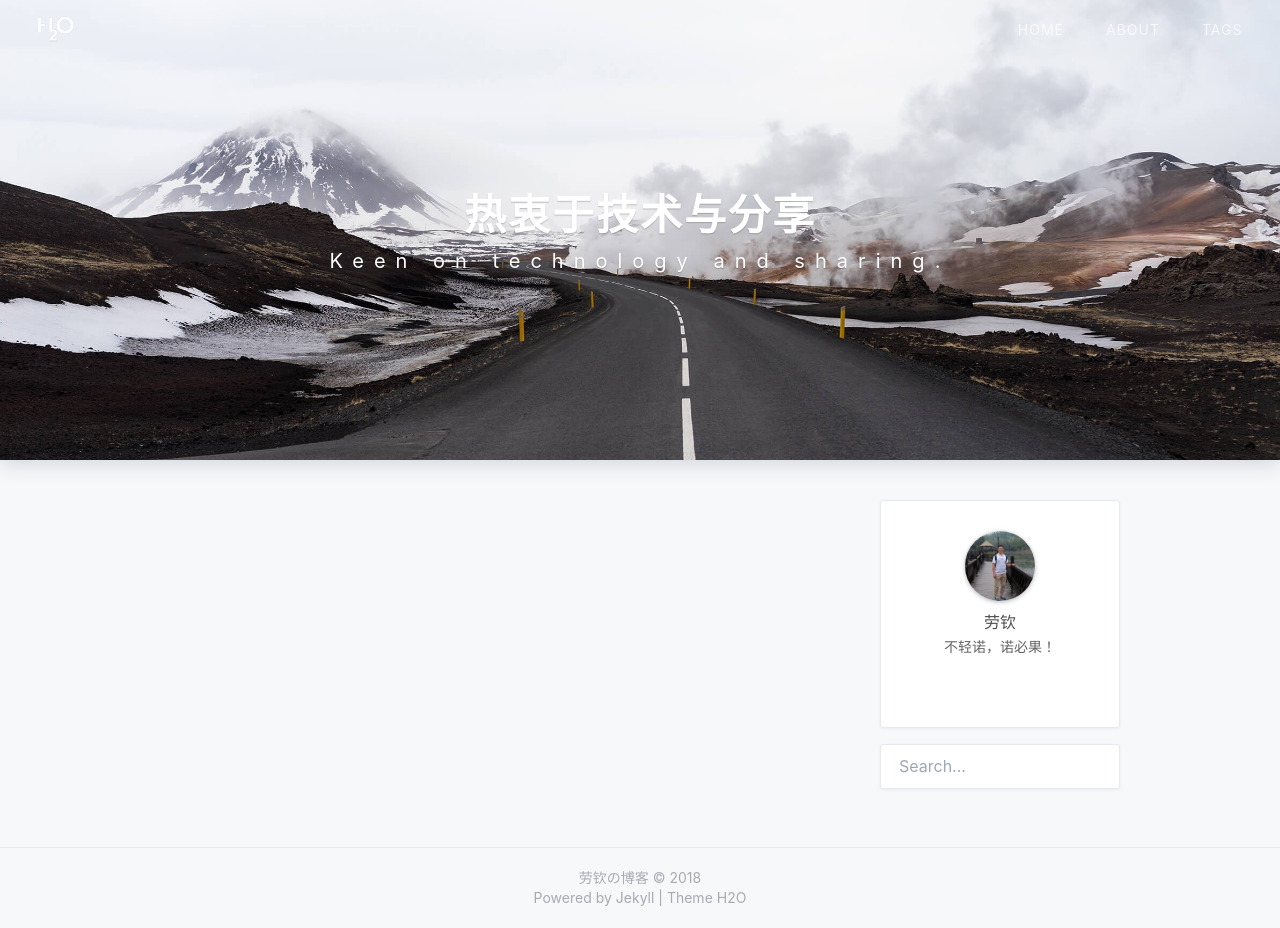
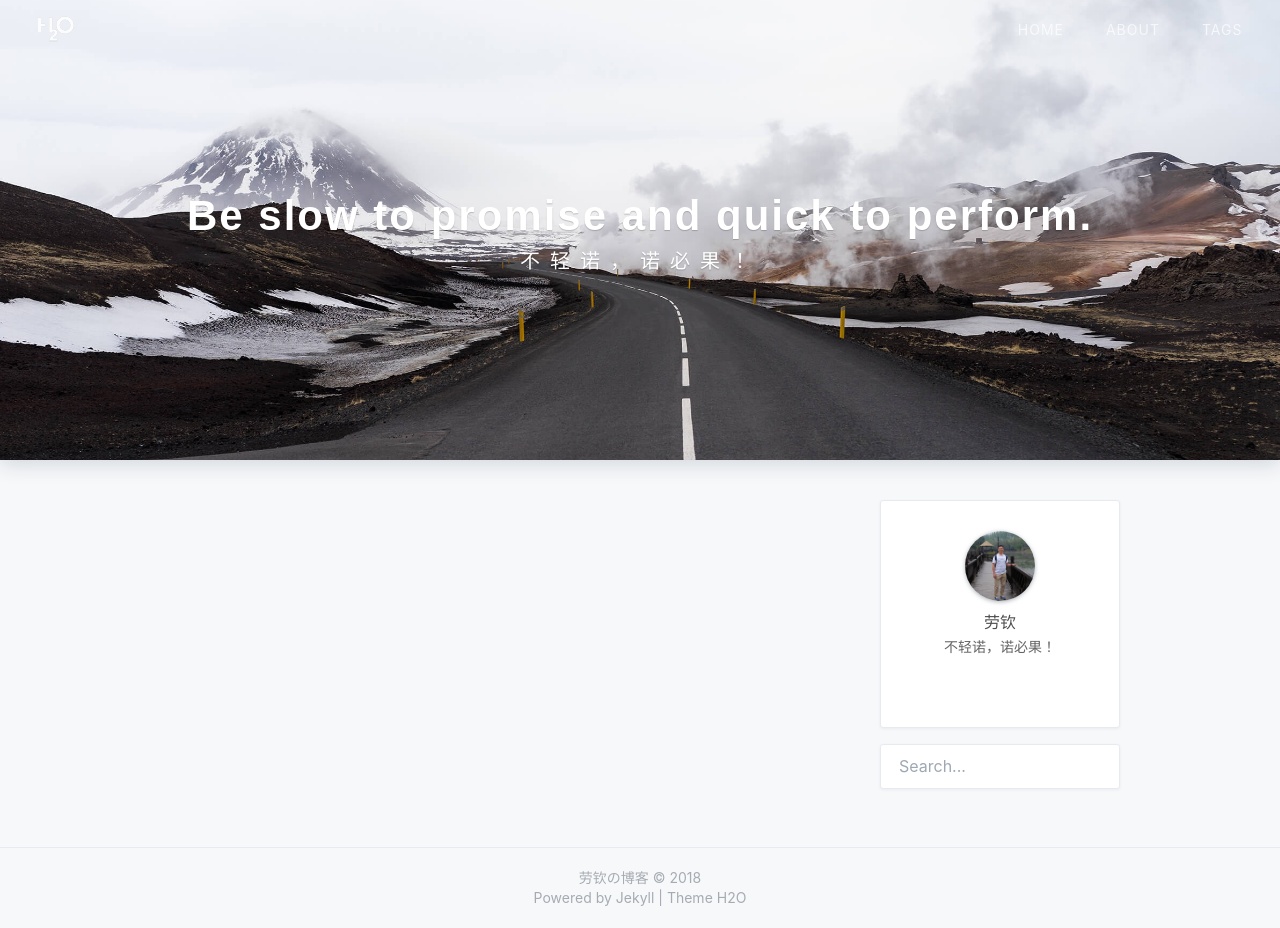
Before and after one commit to RitchieLao/RitchieLao.github.io, a Jekyll site: the page built from index.html, in a window 1280 px wide and 928 px high. Built offline with Jekyll 4.4.1, drawn with Linux system fonts in a browser that asks for light colours; nearby versions of some CDN libraries; the list of posts is cut into pages by our own code; a style sheet for code colours, icons or effects is not loaded.

Commit message:
修改首页标题、简介

```diff
--- a/index.html
+++ b/index.html
@@ -1,7 +1,7 @@
 ---
 layout: default
-home-title: 热衷于技术与分享
-description: Keen on technology and sharing.
+home-title: Be slow to promise and quick to perform.
+description: 不轻诺，诺必果！
 header-img: /assets/img/banner.jpg
 ---
 
```
